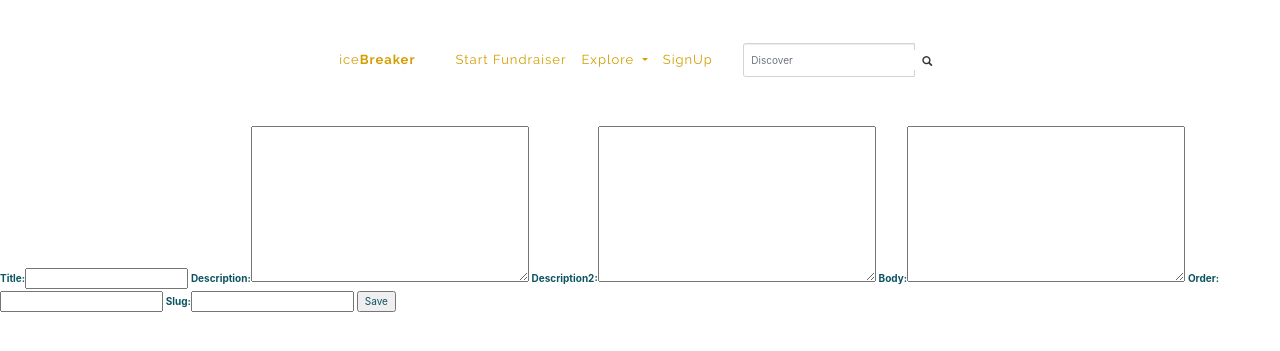
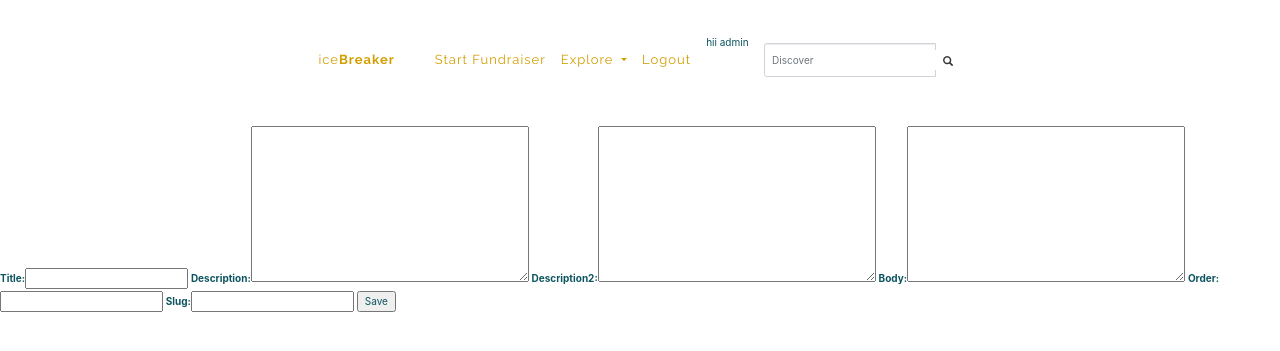
Before and after one commit to Icebreaker2018/Icebreaker, a Django app: page /add/post/ in a window 1280 px wide. Shown: the top 351 px of the page. Run offline with Django 3.2, Linux system fonts and the light colour scheme; a user stored in the database is signed in; some libraries are stand-ins or nearby versions.

Commit message:
integrated2

```diff
--- a/startFundraiser/templates/startFundraiser/base.html
+++ b/startFundraiser/templates/startFundraiser/base.html
@@ -51,7 +51,13 @@
                                   <a class="dropdown-item" href="#">Communities</a>
                                 </div>
                         </li>
+                        {% if user.is_authenticated %}
+                        <li class="nav-item" id="links"><a href="{% url 'register:user_logout' %}">Logout</a></li>
+                        hii {{ request.user }}
+                        {% else %}
                         <li class="nav-item" id="links"><a href="{% url 'register:user_register' %}">SignUp</a></li>
+                        <li class="nav-item" id="links"><a href="{% url 'register:user_login' %}">Login</a></li>
+                        {% endif%}
                     </ul>
                 </div>
             </div>
```
Also changed, not shown: db.sqlite3.
